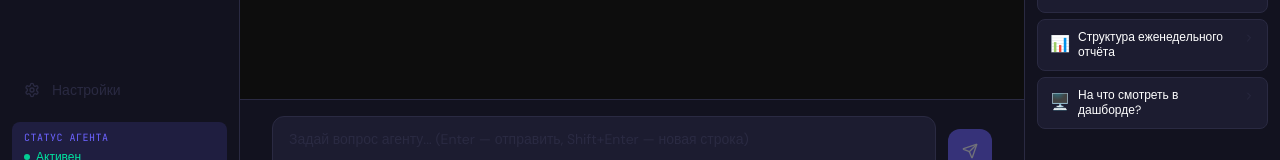
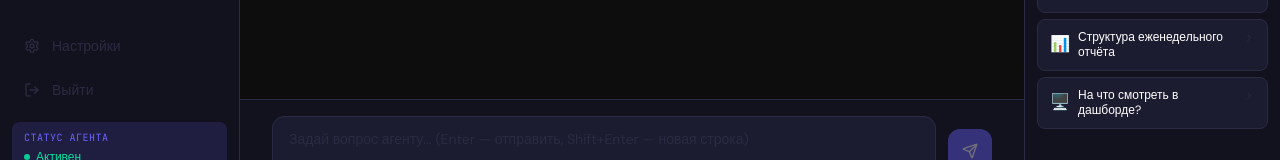
Before and after one commit to armannc/ba-agent, a Next.js app: page / in a window 1280 px wide. Shown: the part 611-771 px from the top of the page. Built offline with nearby package versions, Linux system fonts and the light colour scheme; a web font is replaced by a local one.

Commit message:
добавлена кнопка выхода из аккаунта

```diff
--- a/components/Sidebar.tsx
+++ b/components/Sidebar.tsx
@@ -1,7 +1,8 @@
 'use client'
 import Link from 'next/link'
-import { usePathname } from 'next/navigation'
-import { MessageSquare, BookOpen, FileText, StickyNote, BarChart2, Settings } from 'lucide-react'
+import { usePathname, useRouter } from 'next/navigation'
+import { MessageSquare, BookOpen, FileText, StickyNote, BarChart2, Settings, LogOut } from 'lucide-react'
+import { createBrowserClient } from '@supabase/ssr'
 
 const nav = [
   { href: '/', icon: MessageSquare, label: 'Чат с агентом' },
@@ -13,6 +14,17 @@ const nav = [
 
 export default function Sidebar() {
   const path = usePathname()
+  const router = useRouter()
+
+  const handleLogout = async () => {
+    const supabase = createBrowserClient(
+      process.env.NEXT_PUBLIC_SUPABASE_URL!,
+      process.env.NEXT_PUBLIC_SUPABASE_ANON_KEY!
+    )
+    await supabase.auth.signOut()
+    window.location.href = '/login'
+  }
+
   return (
     <aside className="w-60 shrink-0 flex flex-col bg-slate-panel border-r border-slate-border h-screen sticky top-0">
       {/* Logo */}
@@ -27,7 +39,6 @@ export default function Sidebar() {
           </div>
         </div>
       </div>
-
       {/* Nav */}
       <nav className="flex-1 px-3 py-4 space-y-1">
         {nav.map(({ href, icon: Icon, label }) => {
@@ -48,7 +59,6 @@ export default function Sidebar() {
           )
         })}
       </nav>
-
       {/* Footer */}
       <div className="px-3 pb-4">
         <Link
@@ -58,6 +68,13 @@ export default function Sidebar() {
           <Settings size={16} />
           Настройки
         </Link>
+        <button
+          onClick={handleLogout}
+          className="w-full flex items-center gap-3 px-3 py-2.5 rounded-lg text-sm text-slate-border hover:text-red-400 hover:bg-slate-card transition-all mt-1"
+        >
+          <LogOut size={16} />
+          Выйти
+        </button>
         <div className="mt-3 px-3 py-2 rounded-lg bg-accent-muted">
           <p className="text-[10px] text-accent font-mono uppercase tracking-wider">Статус агента</p>
           <div className="flex items-center gap-1.5 mt-1">
```
